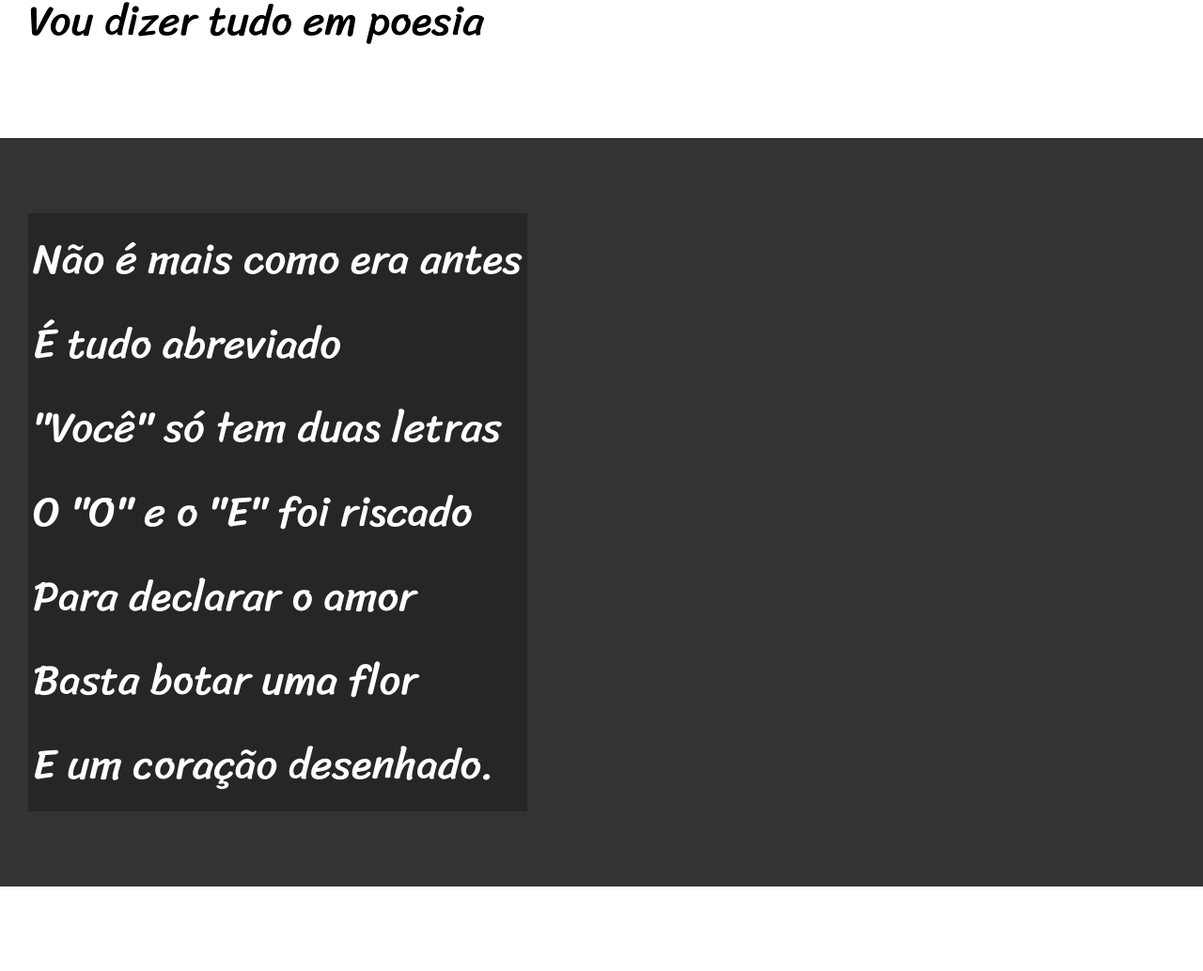
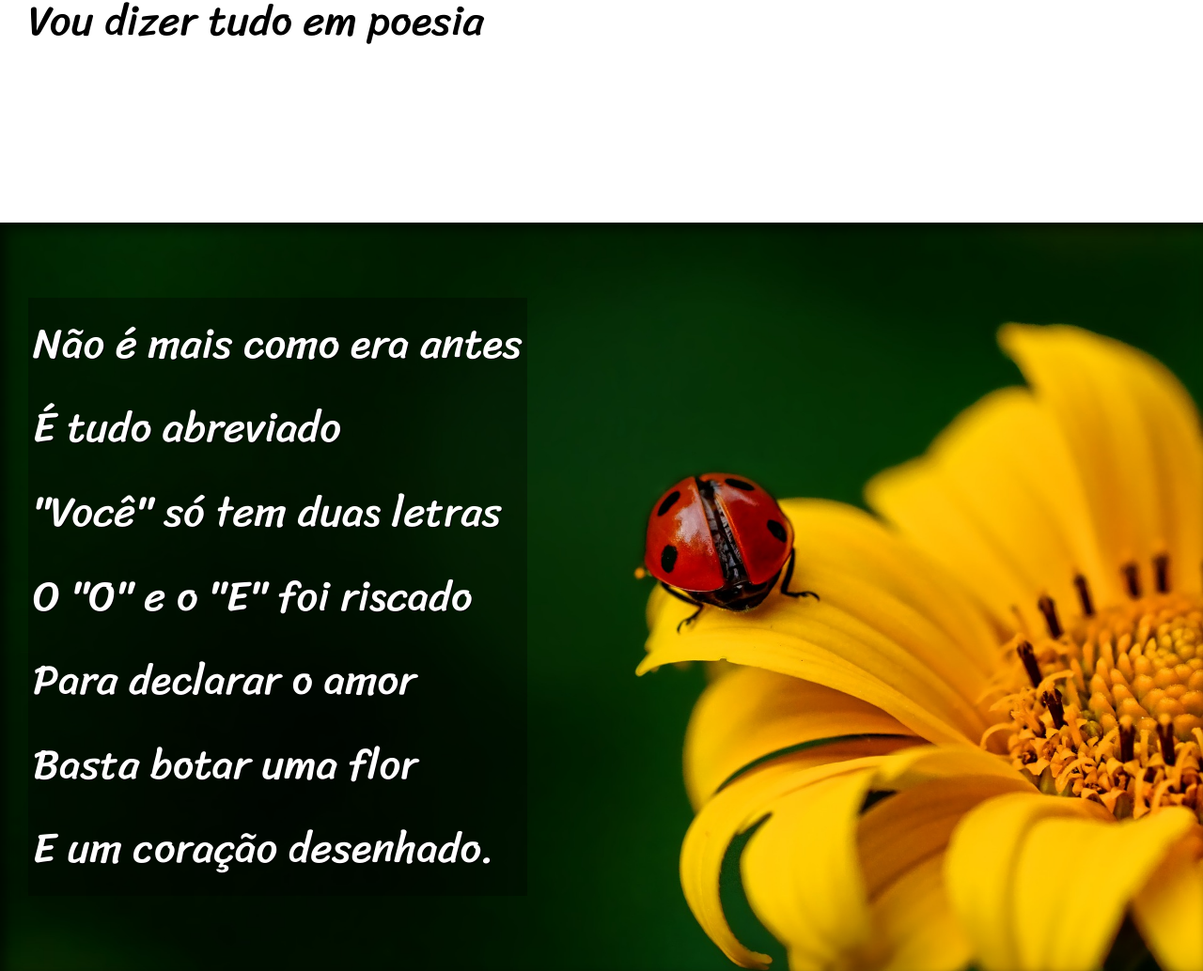
Before and after one commit to joaoclsoares/html-css, a plain HTML site: page projetos/proj001/index.html in a window 1280 px wide. Shown: the part 900-1934 px from the top of the page at 94% size. Drawn offline with Linux system fonts and the light colour scheme.

Commit message:
atualizar

```diff
--- a/projetos/proj001/estilo/style.css
+++ b/projetos/proj001/estilo/style.css
@@ -61,6 +61,10 @@ section{
 
 }
 
+section > p {
+    padding-bottom: 2em;
+}
+
 section.normal{
     background-color: white;
     color: black;
@@ -69,11 +73,27 @@ section.normal{
 section.imagem{
     background-color: rgb(51,51,51);
     color: white;
+    box-shadow: inset 6px 6px 13px 0px rgba(0, 0, 0, 0.644);
+    background-size: cover;
+    background-attachment: fixed;
 }
+
 section.imagem > p{
     display: inline-block;
     padding: 5px;
-    background-color: rgba(0, 0, 0, 0.253);
+    background-color: rgba(0, 0, 0, 0.329);
+    text-shadow: 1px 1px 0px black;
+
+}
+section#img01{
+    background-image: url('../imagens/background001.jpg');
+    background-position: right center;
+
+}
+section#img02{
+    background-image: url("../imagens/background002.jpg");
+    background-position: right center;
+
 }
 footer{
     background-color: black;
--- a/projetos/proj001/index.html
+++ b/projetos/proj001/index.html
@@ -25,7 +25,7 @@
         </section>
 
 
-        <section class="imagem">
+        <section class="imagem" id="img01">
             <P>
                 Não é mais como era antes <br>
                 É tudo abreviado<br>
@@ -62,7 +62,7 @@
 
 
 
-        <section class="imagem">
+        <section class="imagem" id="img02">
             <p>
                 Tenho saudade das cartas <br>
                 Escritas com a própria mão<br>
```
